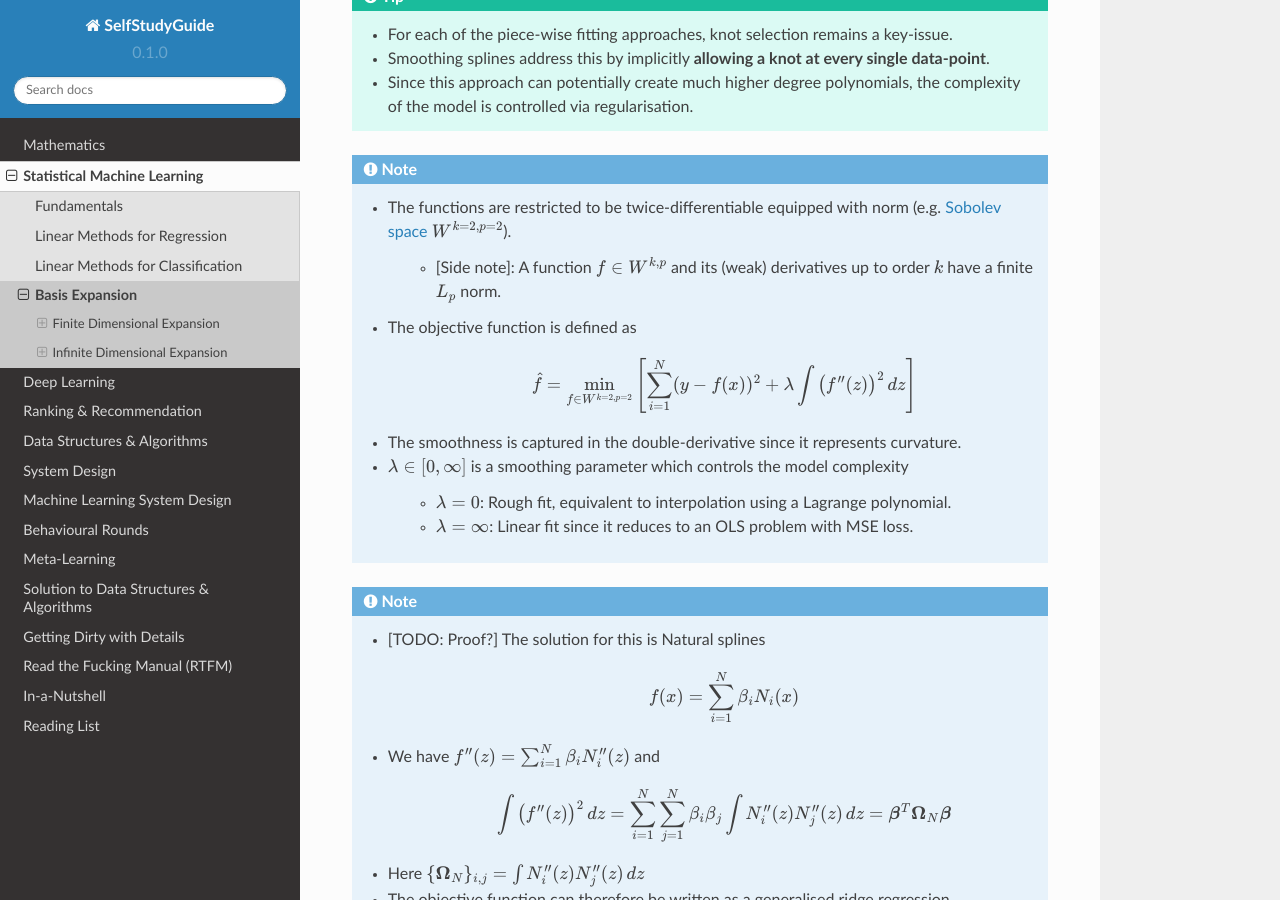
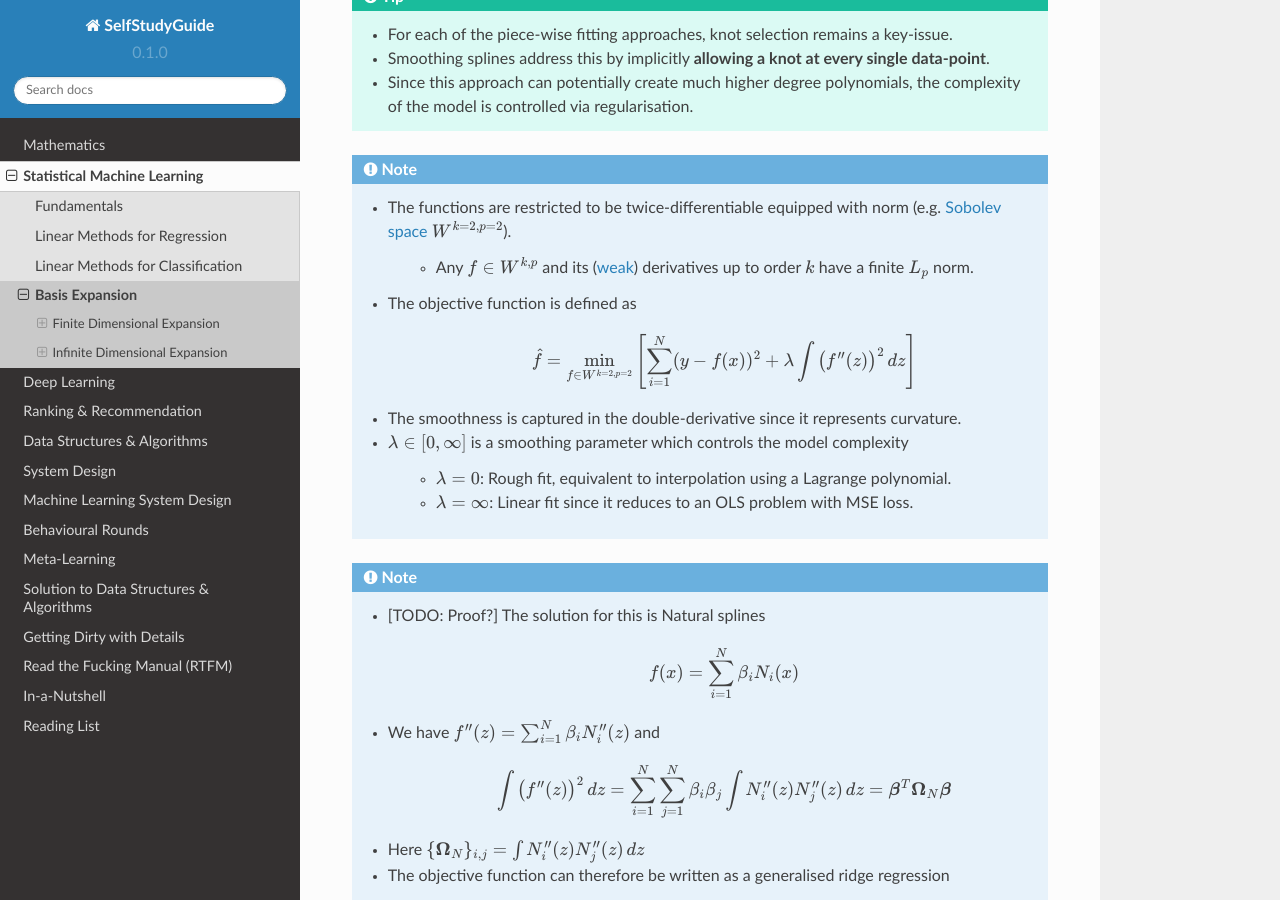
Before and after one commit to uselesstechjunks/leetcode, a Sphinx documentation site: the page built from docs/source/ml/basisexp.rst, in a window 1280 px wide and 900 px high, scrolled down 3677 px. Built offline with Sphinx 7.4.7 and the Read the Docs theme 2.0.0, drawn with Linux system fonts in a browser that asks for light colours.

Commit message:
Update basisexp.rst

```diff
--- a/docs/source/ml/basisexp.rst
+++ b/docs/source/ml/basisexp.rst
@@ -117,7 +117,7 @@ Smoothing Spline
 .. note::
 	* The functions are restricted to be twice-differentiable equipped with norm (e.g. `Sobolev space <https://en.wikipedia.org/wiki/Sobolev_space>`_ :math:`W^{k=2,p=2}`).
 
-		* [Side note]: A function :math:`f\in W^{k,p}` and its (weak) derivatives up to order :math:`k` have a finite :math:`L_p` norm.
+		* Any :math:`f\in W^{k,p}` and its (`weak <https://en.wikipedia.org/wiki/Weak_derivative>`_) derivatives up to order :math:`k` have a finite :math:`L_p` norm.
 	* The objective function is defined as
 
 		.. math:: \hat{f}=\min_{f\in W^{k=2,p=2}}\left[\sum_{i=1}^N(y-f(x))^2+\lambda\int\left(f''(z)\right)^2\mathop{dz}\right]
```
